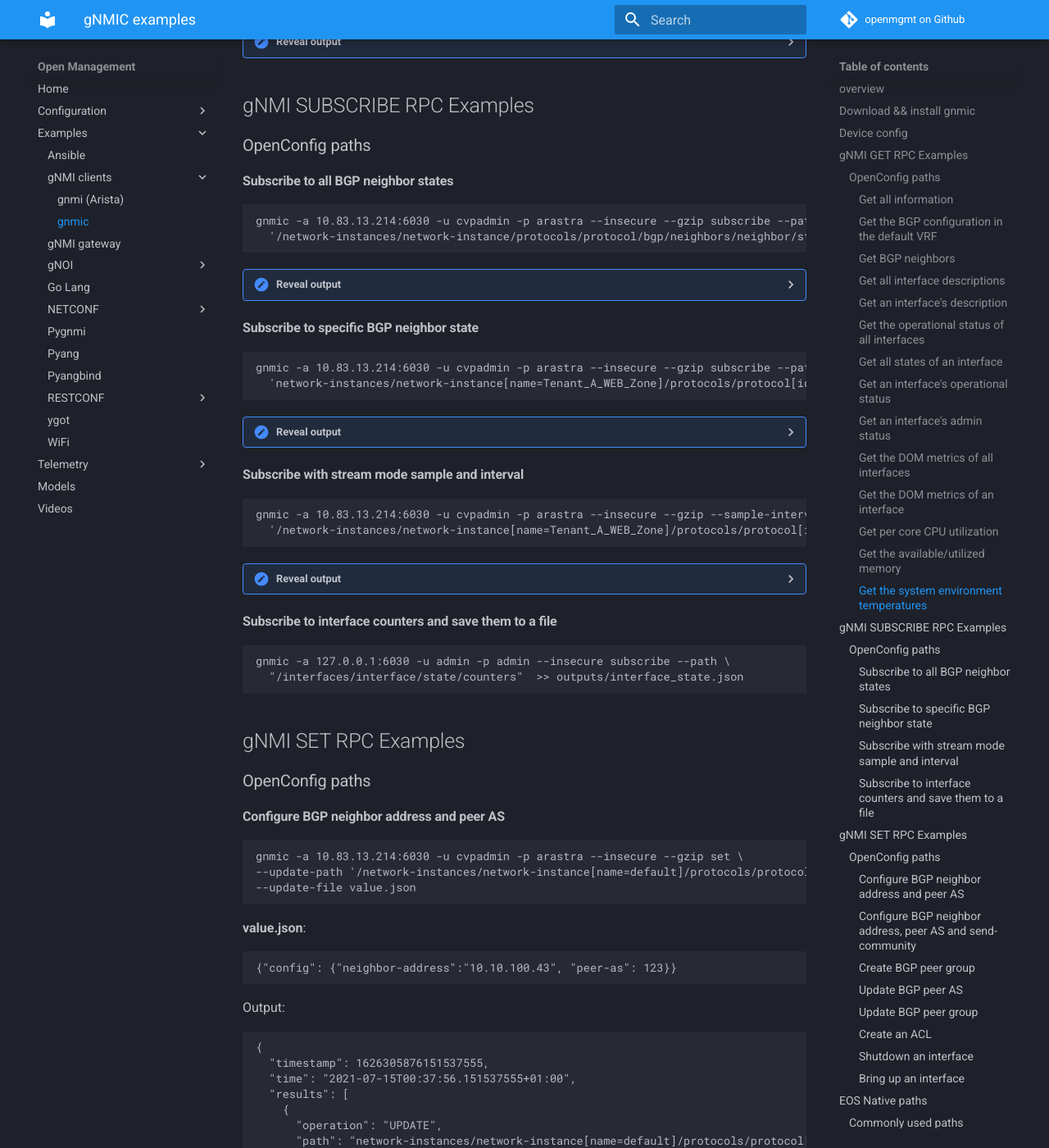
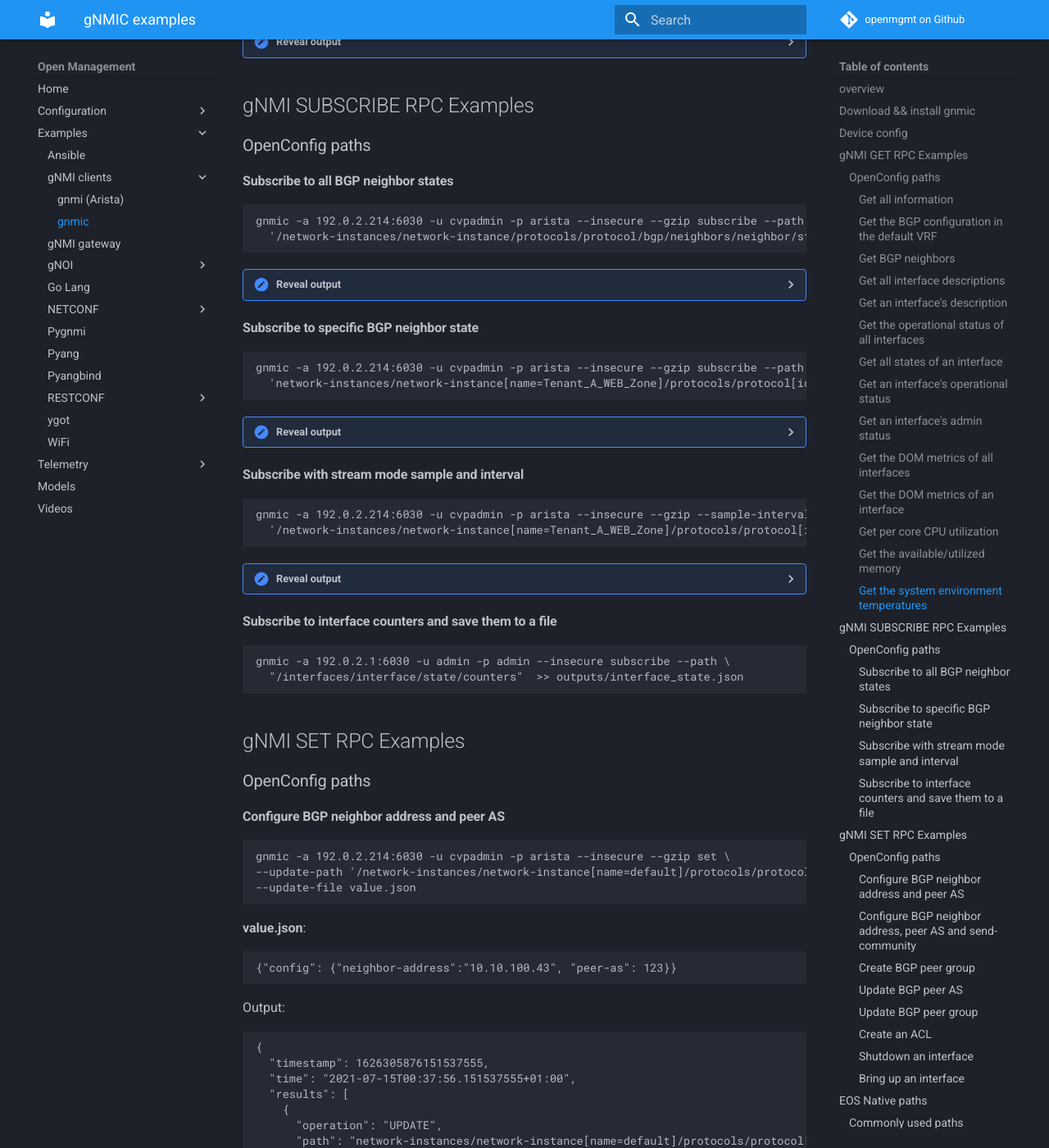
Before and after one commit to aristanetworks/openmgmt, an MkDocs documentation site: the page built from docs/examples/gnmi-clients/gnmic/index.md, in a window 1280 px wide and 1400 px high, scrolled down 4524 px. Shown: the whole window at 82% size. Built offline with MkDocs 1.6.1 and Material for MkDocs 9.7.7, drawn with Linux system fonts in a browser that asks for light colours; comment, search, counter and statistics services are not loaded; some of the changed text lies outside the part shown.

Commit message:
misc. updates to use documentation addres ranges

````diff
--- a/docs/examples/gnmi-clients/gnmic/index.md
+++ b/docs/examples/gnmi-clients/gnmic/index.md
@@ -56,7 +56,7 @@ Authorization Required:No
 ```
 
 ```shell
-gnmic -a 127.0.0.1:6030 -u admin -p admin --insecure capabilities  \
+gnmic -a 192.0.2.1:6030 -u admin -p admin --insecure capabilities  \
   >> outputs/capabilities.json
 ```
 
@@ -67,34 +67,34 @@ gnmic -a 127.0.0.1:6030 -u admin -p admin --insecure capabilities  \
 #### Get all information
 
 ```shell
-gnmic -a 10.83.13.214:6030 -u cvpadmin -p arastra --insecure --gzip get --path "/"
+gnmic -a 192.0.2.214:6030 -u cvpadmin -p arista --insecure --gzip get --path "/"
 ```
 
 #### Get the BGP configuration in the default VRF
 
 ```shell
-gnmic -a 10.83.13.214:6030 -u cvpadmin -p arastra --insecure --gzip get --path  \
+gnmic -a 192.0.2.214:6030 -u cvpadmin -p arista --insecure --gzip get --path  \
   '/network-instances/network-instance[name=default]/protocols/protocol[identifier=BGP][name=BGP]/bgp'`
 ```
 
 #### Get BGP neighbors
 
 ```shell
-gnmi -addr 10.83.13.139 -username admin get \
+gnmi -addr 192.0.2.139 -username admin get \
   '/network-instances/network-instance[name=default]/protocols/protocol[name=BGP]/bgp/neighbors'
 ```
 
 #### Get all interface descriptions
 
 ```shell
-gnmic -a 10.83.13.214:6030 -u cvpadmin -p arastra --insecure --gzip get --path  \
+gnmic -a 192.0.2.214:6030 -u cvpadmin -p arista --insecure --gzip get --path  \
   '/interfaces/interface/subinterfaces/subinterface/state/description'
 ```
 
 #### Get an interface's description
 
 ```shell
-gnmic -a 10.83.13.214:6030 -u cvpadmin -p arastra --insecure --gzip get --path  \
+gnmic -a 192.0.2.214:6030 -u cvpadmin -p arista --insecure --gzip get --path  \
   'interfaces/interface[name=Ethernet1]/subinterfaces/subinterface/state/description'
 ```
 
@@ -118,7 +118,7 @@ gnmic -a 10.83.13.214:6030 -u cvpadmin -p arastra --insecure --gzip get --path
 #### Get the operational status of all interfaces
 
 ```shell
-gnmic -a 10.83.13.214:6030 -u cvpadmin -p arastra --insecure --gzip get --path  \
+gnmic -a 192.0.2.214:6030 -u cvpadmin -p arista --insecure --gzip get --path  \
   'interfaces/interface/state/oper-status'
 ```
 
@@ -190,7 +190,7 @@ gnmic -a 10.83.13.214:6030 -u cvpadmin -p arastra --insecure --gzip get --path
 #### Get all states of an interface
 
 ```shell
-gnmic -a 10.83.13.214:6030 -u cvpadmin -p arastra --insecure --gzip get --path  \
+gnmic -a 192.0.2.214:6030 -u cvpadmin -p arista --insecure --gzip get --path  \
   'interfaces/interface[name=Ethernet1]/state/'
 ```
 
@@ -246,7 +246,7 @@ gnmic -a 10.83.13.214:6030 -u cvpadmin -p arastra --insecure --gzip get --path
 #### Get an interface's operational status
 
 ```shell
-gnmic -a 10.83.13.214:6030 -u cvpadmin -p arastra --insecure --gzip get --path  \
+gnmic -a 192.0.2.214:6030 -u cvpadmin -p arista --insecure --gzip get --path  \
   'interfaces/interface[name=Ethernet24]/state/oper-status'
 ```
 
@@ -270,7 +270,7 @@ gnmic -a 10.83.13.214:6030 -u cvpadmin -p arastra --insecure --gzip get --path
 #### Get an interface's admin status
 
 ```shell
-gnmic -a 10.83.13.214:6030 -u cvpadmin -p arastra --insecure --gzip get --path  \
+gnmic -a 192.0.2.214:6030 -u cvpadmin -p arista --insecure --gzip get --path  \
   'interfaces/interface[name=Ethernet1]/state/admin-status'
 ```
 
@@ -294,7 +294,7 @@ gnmic -a 10.83.13.214:6030 -u cvpadmin -p arastra --insecure --gzip get --path
 #### Get the DOM metrics of all interfaces
 
 ```shell
-gnmic -a 10.83.13.214:6030 -u cvpadmin -p arastra --insecure --gzip get --path  \
+gnmic -a 192.0.2.214:6030 -u cvpadmin -p arista --insecure --gzip get --path  \
   "components/component/transceiver/physical-channels/channel/state/"
 ```
 
@@ -348,7 +348,7 @@ gnmic -a 10.83.13.214:6030 -u cvpadmin -p arastra --insecure --gzip get --path
 #### Get the DOM metrics of an interface
 
 ```shell
-gnmic -a 10.83.13.214:6030 -u cvpadmin -p arastra --insecure --gzip get --path  \
+gnmic -a 192.0.2.214:6030 -u cvpadmin -p arista --insecure --gzip get --path  \
   "components/component[name=Ethernet49 transceiver]/transceiver/physical-channels/channel/state/"
 ```
 
@@ -387,7 +387,7 @@ gnmic -a 10.83.13.214:6030 -u cvpadmin -p arastra --insecure --gzip get --path
 #### Get per core CPU utilization
 
 ```shell
-gnmic -a 10.83.13.214:6030 -u cvpadmin -p arastra --insecure --gzip get --path  \
+gnmic -a 192.0.2.214:6030 -u cvpadmin -p arista --insecure --gzip get --path  \
   'components/component/cpu'
 ```
 
@@ -448,7 +448,7 @@ gnmic -a 10.83.13.214:6030 -u cvpadmin -p arastra --insecure --gzip get --path
 #### Get the available/utilized memory
 
 ```shell
-gnmic -a 10.83.13.214:6030 -u cvpadmin -p arastra --insecure --gzip get --path  \
+gnmic -a 192.0.2.214:6030 -u cvpadmin -p arista --insecure --gzip get --path  \
   'components/component/state/memory/'
 ```
 
@@ -475,7 +475,7 @@ gnmic -a 10.83.13.214:6030 -u cvpadmin -p arastra --insecure --gzip get --path
 #### Get the system environment temperatures
 
 ```shell
-gnmic -a 10.83.13.214:6030 -u cvpadmin -p arastra --insecure --gzip get --path  \
+gnmic -a 192.0.2.214:6030 -u cvpadmin -p arista --insecure --gzip get --path  \
    'components/component/state/temperature/instant'
 ```
 
@@ -600,7 +600,7 @@ gnmic -a 10.83.13.214:6030 -u cvpadmin -p arastra --insecure --gzip get --path
 #### Subscribe to all BGP neighbor states
 
 ```shell
-gnmic -a 10.83.13.214:6030 -u cvpadmin -p arastra --insecure --gzip subscribe --path  \
+gnmic -a 192.0.2.214:6030 -u cvpadmin -p arista --insecure --gzip subscribe --path  \
   '/network-instances/network-instance/protocols/protocol/bgp/neighbors/neighbor/state'
 ```
 
@@ -609,7 +609,7 @@ gnmic -a 10.83.13.214:6030 -u cvpadmin -p arastra --insecure --gzip subscribe --
 
 ```javascript
 {
-  "source": "10.83.13.214:6030",
+  "source": "192.0.2.214:6030",
   "subscription-name": "default-1626302647",
   "timestamp": 1626292010055258009,
   "time": "2021-07-14T20:46:50.055258009+01:00",
@@ -623,7 +623,7 @@ gnmic -a 10.83.13.214:6030 -u cvpadmin -p arastra --insecure --gzip subscribe --
   ]
 }
 {
-  "source": "10.83.13.214:6030",
+  "source": "192.0.2.214:6030",
   "subscription-name": "default-1626302647",
   "timestamp": 1626292008053994815,
   "time": "2021-07-14T20:46:48.053994815+01:00",
@@ -644,7 +644,7 @@ gnmic -a 10.83.13.214:6030 -u cvpadmin -p arastra --insecure --gzip subscribe --
 #### Subscribe to specific BGP neighbor state
 
 ```shell
-gnmic -a 10.83.13.214:6030 -u cvpadmin -p arastra --insecure --gzip subscribe --path  \
+gnmic -a 192.0.2.214:6030 -u cvpadmin -p arista --insecure --gzip subscribe --path  \
   'network-instances/network-instance[name=Tenant_A_WEB_Zone]/protocols/protocol[identifier=BGP][name=BGP]/bgp/neighbors/neighbor[neighbor-address=10.255.251.21]/state'
 ```
 
@@ -653,7 +653,7 @@ gnmic -a 10.83.13.214:6030 -u cvpadmin -p arastra --insecure --gzip subscribe --
 
 ```javascript
 {
-  "source": "10.83.13.214:6030",
+  "source": "192.0.2.214:6030",
   "subscription-name": "default-1626303017",
   "timestamp": 1626302991598465536,
   "time": "2021-07-14T23:49:51.598465536+01:00",
@@ -674,7 +674,7 @@ gnmic -a 10.83.13.214:6030 -u cvpadmin -p arastra --insecure --gzip subscribe --
 #### Subscribe with stream mode sample and interval
 
 ```shell
-gnmic -a 10.83.13.214:6030 -u cvpadmin -p arastra --insecure --gzip --sample-interval 5s --stream-mode sample subscribe --path  \
+gnmic -a 192.0.2.214:6030 -u cvpadmin -p arista --insecure --gzip --sample-interval 5s --stream-mode sample subscribe --path  \
   '/network-instances/network-instance[name=Tenant_A_WEB_Zone]/protocols/protocol[identifier=BGP][name=BGP]/bgp/neighbors/neighbor[neighbor-address=10.255.251.21]/afi-safis/afi-safi[afi-safi-name=openconfig-bgp-types:IPV4_UNICAST]/state/prefixes/received'
 ```
 
@@ -683,7 +683,7 @@ gnmic -a 10.83.13.214:6030 -u cvpadmin -p arastra --insecure --gzip --sample-int
 
 ```javascript
 {
-  "source": "10.83.13.214:6030",
+  "source": "192.0.2.214:6030",
   "subscription-name": "default-1626303393",
   "timestamp": 1626303158135414182,
   "time": "2021-07-14T23:52:38.135414182+01:00",
@@ -697,7 +697,7 @@ gnmic -a 10.83.13.214:6030 -u cvpadmin -p arastra --insecure --gzip --sample-int
   ]
 }
 {
-  "source": "10.83.13.214:6030",
+  "source": "192.0.2.214:6030",
   "subscription-name": "default-1626303393",
   "timestamp": 1626303158135414182,
   "time": "2021-07-14T23:52:38.135414182+01:00",
@@ -718,7 +718,7 @@ gnmic -a 10.83.13.214:6030 -u cvpadmin -p arastra --insecure --gzip --sample-int
 #### Subscribe to interface counters and save them to a file
 
 ```shell
-gnmic -a 127.0.0.1:6030 -u admin -p admin --insecure subscribe --path \
+gnmic -a 192.0.2.1:6030 -u admin -p admin --insecure subscribe --path \
   "/interfaces/interface/state/counters"  >> outputs/interface_state.json
 ```
 
@@ -729,7 +729,7 @@ gnmic -a 127.0.0.1:6030 -u admin -p admin --insecure subscribe --path \
 #### Configure BGP neighbor address and peer AS
 
 ```shell
-gnmic -a 10.83.13.214:6030 -u cvpadmin -p arastra --insecure --gzip set \
+gnmic -a 192.0.2.214:6030 -u cvpadmin -p arista --insecure --gzip set \
 --update-path '/network-instances/network-instance[name=default]/protocols/protocol[name=BGP]/bgp/neighbors/neighbor[neighbor-address=10.10.100.43]' \
 --update-file value.json
 ```
@@ -758,7 +758,7 @@ Output:
 #### Configure BGP neighbor address, peer AS and send-community
 
 ```shell
-gnmic -a 10.83.13.214:6030 -u cvpadmin -p arastra --insecure --gzip set  \
+gnmic -a 192.0.2.214:6030 -u cvpadmin -p arista --insecure --gzip set  \
 --update-path '/network-instances/network-instance[name=default]/protocols/protocol[name=BGP]/bgp/neighbors/neighbor[neighbor-address=10.10.100.43]' \
 --update-file value.json
 ```
@@ -787,7 +787,7 @@ Output:
 #### Create BGP peer group
 
 ```shell
-gnmic -a 10.83.13.214:6030 -u cvpadmin -p arastra --insecure --gzip set \
+gnmic -a 192.0.2.214:6030 -u cvpadmin -p arista --insecure --gzip set \
   --update-path '/network-instances/network-instance[name=default]/protocols/protocol[name=BGP]/bgp/peer-groups/peer-group[peer-group-name=XYZ]' \
   --update-file value.json
 ```
@@ -801,7 +801,7 @@ gnmic -a 10.83.13.214:6030 -u cvpadmin -p arastra --insecure --gzip set \
 #### Update BGP peer AS
 
 ```shell
-gnmic -a 10.83.13.214:6030 -u cvpadmin -p arastra --insecure --gzip set \
+gnmic -a 192.0.2.214:6030 -u cvpadmin -p arista --insecure --gzip set \
 --update-path '/network-instances/network-instance[name=default]/protocols/protocol[name=BGP]/bgp/neighbors/neighbor[neighbor-address=10.10.100.43]/config/peer-as' \
 --update-value '110'
 ```
@@ -824,7 +824,7 @@ Output:
 #### Update BGP peer group
 
 ```shell
-gnmic -a 10.83.13.214:6030 -u cvpadmin -p arastra --insecure --gzip set \
+gnmic -a 192.0.2.214:6030 -u cvpadmin -p arista --insecure --gzip set \
 --update-path '/network-instances/network-instance[name=default]/protocols/protocol[name=BGP]/bgp/neighbors/neighbor[neighbor-address=10.10.100.43]/config/peer-group' \
 --update-value 'XYZ'
 ```
@@ -848,7 +848,7 @@ Output:
 
 ```shell
 
-gnmic -a 10.83.13.108:6030 -u cvpadmin -p arastra --insecure --gzip set \
+gnmic -a 192.0.2.108:6030 -u cvpadmin -p arista --insecure --gzip set \
 --update-path /acl/acl-sets \
 --update-file acl2.json
 ```
@@ -920,7 +920,7 @@ ip access-list test
 #### Shutdown an interface
 
 ```shell
-gnmic -a 10.83.13.108:6030 -u cvpadmin -p arastra --insecure --gzip set \
+gnmic -a 192.0.2.108:6030 -u cvpadmin -p arista --insecure --gzip set \
 --update-path '/interfaces/interface[name=Ethernet1]/config/enabled' \
 --update-value 'false'
 ```
@@ -941,7 +941,7 @@ gnmic -a 10.83.13.108:6030 -u cvpadmin -p arastra --insecure --gzip set \
 #### Bring up an interface
 
 ```shell
-gnmic -a 10.83.13.108:6030 -u cvpadmin -p arastra --insecure --gzip set \
+gnmic -a 192.0.2.108:6030 -u cvpadmin -p arista --insecure --gzip set \
 --update-path '/interfaces/interface[name=Ethernet1]/config/enabled' \
 --update-value 'true'
 ```
@@ -992,7 +992,7 @@ require changing the origin to `eos_native`.
 ### Get CPU utilization
 
 ```shell
- gnmic -a 10.83.13.108:6030 -u cvpadmin -p arastra --insecure --gzip get --path  \
+ gnmic -a 192.0.2.108:6030 -u cvpadmin -p arista --insecure --gzip get --path  \
   'eos_native:/Kernel/proc/cpu/utilization/total'
 ```
 
@@ -1053,14 +1053,14 @@ require changing the origin to `eos_native`.
 ### Get transceiver DOM temperature
 
 ```shell
-gnmic -a 127.0.0.1:6030 -u admin -p admin --insecure --gzip get --path \
+gnmic -a 192.0.2.1:6030 -u admin -p admin --insecure --gzip get --path \
   eos_native:/Sysdb/hardware/archer/xcvr/status >> outputs/doms.json
 ```
 
 ### Get EOS image version
 
 ```shell
-gnmic -a 127.0.0.1:6030 -u admin -p admin --insecure --gzip get \
+gnmic -a 192.0.2.1:6030 -u admin -p admin --insecure --gzip get \
   --path eos_native:/Eos/image >> outputs/eos_image.json
 ```
 
@@ -1070,14 +1070,14 @@ gnmic -a 127.0.0.1:6030 -u admin -p admin --insecure --gzip get \
 
 ```shell
 
-gnmic -a 127.0.0.1:6030 -u admin -p admin --insecure  get \
+gnmic -a 192.0.2.1:6030 -u admin -p admin --insecure  get \
   --path "cli:/show running-config" >> outputs/outputs.json
 ```
 
 ### Get the total route count
 
 ```shell
-gnmic -a 127.0.0.1:6030 -u admin -p admin --insecure  get \
+gnmic -a 192.0.2.1:6030 -u admin -p admin --insecure  get \
   --path "cli:/show ip route summary" \
   | jq '.[0].updates[0].values."show ip route summary".totalRoutes'
 ```
@@ -1092,7 +1092,7 @@ Multiple config sections can be change at a time, for instance in the below exam
 the description of Ethernet1 is changed:
 
 ```shell
- gnmic -a 10.83.13.214:6030 -u admin -p admin --insecure --gzip set \
+ gnmic -a 192.0.2.214:6030 -u admin -p admin --insecure --gzip set \
     --request-file intf.json
 ```
 
@@ -1165,7 +1165,7 @@ cat intf.json
 Changing the maximum-routes for a BGP neighbor:
 
 ```shell
-gnmic -a 10.83.13.214:6030 -u cvpadmin -p arista --insecure --gzip set \
+gnmic -a 192.0.2.214:6030 -u cvpadmin -p arista --insecure --gzip set \
    --request-file bgp.yaml
 ```
 
@@ -1211,7 +1211,7 @@ updates:
 #### Using imperative commands
 
 ```shell
-gnmic -a 10.83.13.214:6030 -u cvpadmin -p arista --insecure --gzip \
+gnmic -a 192.0.2.214:6030 -u cvpadmin -p arista --insecure --gzip \
    --encoding ASCII set \
    --update-path "cli:" \
    --update-value "router bgp 65101" \
@@ -1249,28 +1249,28 @@ Output:
 ### Save all status states to a file
 
 ```shell
-gnmic -a 127.0.0.1:6030 -u admin -p admin --insecure get \
+gnmic -a 192.0.2.1:6030 -u admin -p admin --insecure get \
   --path ".../state/..." >> outputs/states.json
 ```
 
 ### Save all config states to a file
 
 ```shell
-gnmic -a 127.0.0.1:6030 -u admin -p admin --insecure get \
+gnmic -a 192.0.2.1:6030 -u admin -p admin --insecure get \
   --path ".../config/..." >> outputs/configs.json
 ```
 
 ### Save network instance states to a file
 
 ```shell
-gnmic -a 127.0.0.1:6030 -u admin -p admin --insecure get --path \
+gnmic -a 192.0.2.1:6030 -u admin -p admin --insecure get --path \
   /network-instances/network-instance >> outputs/network-instances.json
 ```
 
 ### Save BGP states to a file
 
 ```shell
-gnmic -a 127.0.0.1:6030 -u admin -p admin --insecure get --path \
+gnmic -a 192.0.2.1:6030 -u admin -p admin --insecure get --path \
   /network-instances/network-instance[name=default]/protocols/protocol[name=BGP]\
   >> outputs/bgp.json
 ```
````
Also changed, not shown: docs/examples/gnmi-clients/arista-gnmi/index.md (+35 -34 lines).
